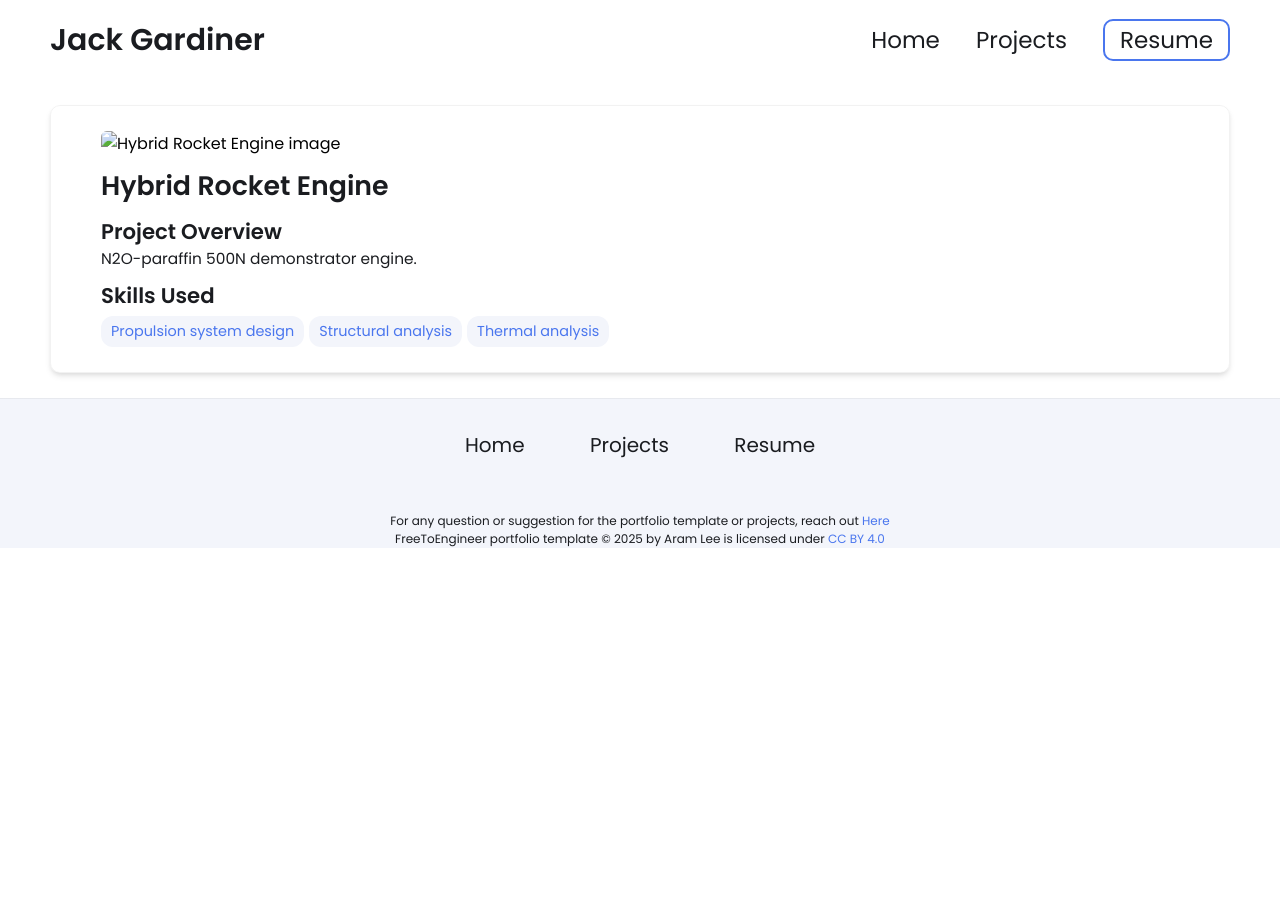
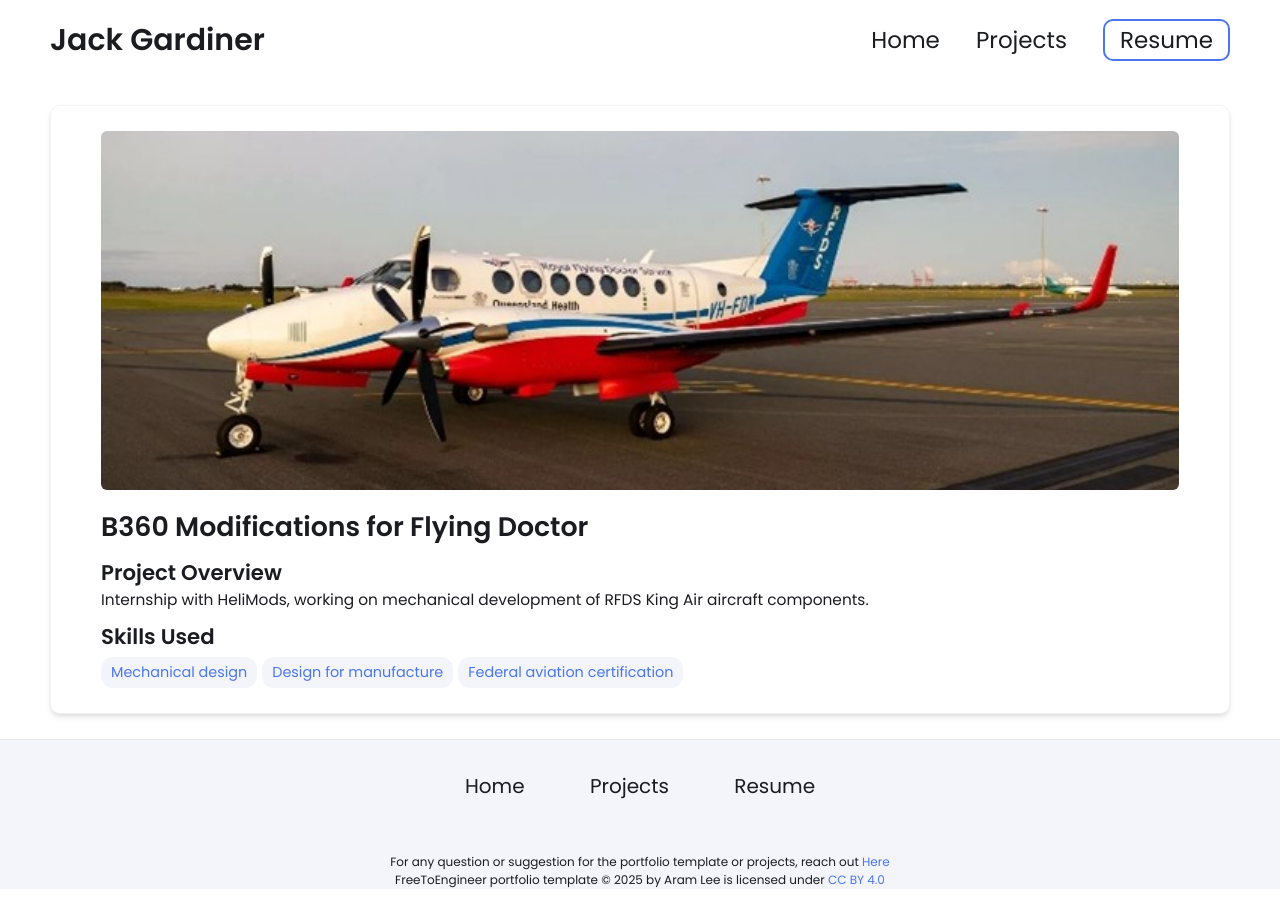
Before and after one commit to JackGardiner/JackGardiner.github.io, a Jekyll site: the page built from _projects/rfds-helimods/index.md, in a window 1280 px wide. Built offline with Jekyll 4.4.1, drawn with Linux system fonts in a browser that asks for light colours.

Commit message:
project updates

```diff
--- a/_projects/rfds-helimods/index.md
+++ b/_projects/rfds-helimods/index.md
@@ -1,10 +1,10 @@
 ---
 layout: post
-title: Hybrid Rocket Engine
-description: N2O-paraffin 500N demonstrator engine.
+title: B360 Modifications for Flying Doctor
+description: Internship with HeliMods, working on mechanical development of RFDS King Air aircraft components.
 skills:
-- Propulsion system design
-- Structural analysis
-- Thermal analysis
-main-image: /Chamber Assy.png
+- Mechanical design
+- Design for manufacture
+- Federal aviation certification
+main-image: /rfds-plane.jpg
 ---
```
Also changed, not shown: _projects/SP3/index.md (+6 -6 lines), _projects/escapade/index.md (+6 -6 lines), _projects/florence-ares/index.md (+3 -3 lines), _projects/thrust-structure/index.md (+6 -4 lines), _projects/SP3/sp3-group.jpg (added), _projects/escapade/escapade-team.jpg (added), _projects/florence-ares/florence_paintjob.jpg (added), _projects/florence-ares/florence_test_flight.jpg (added), _projects/rfds-helimods/rfds-plane.jpg (added), _projects/thrust-structure/thrust-structure.jpg (added), 2 other files.
